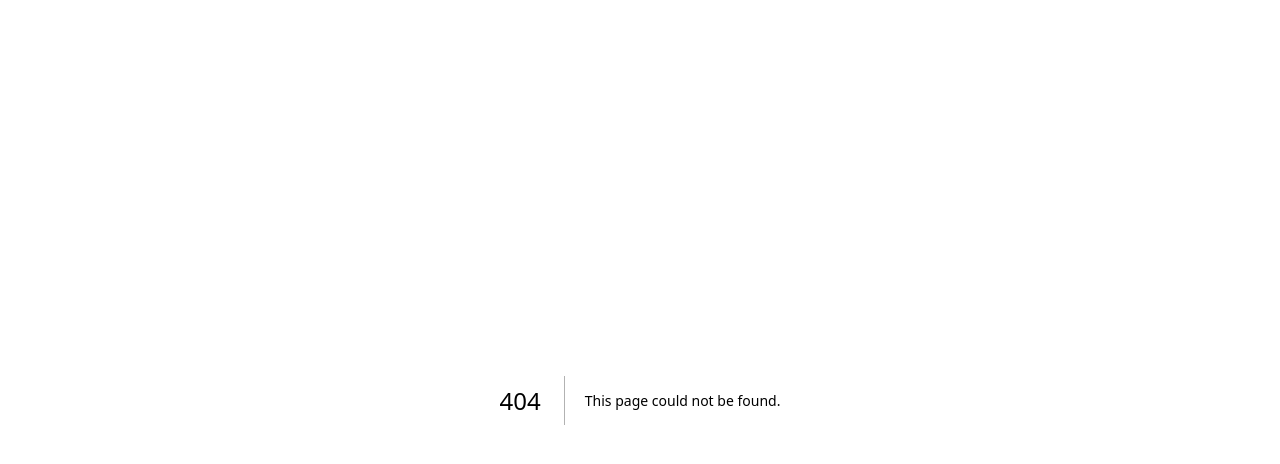
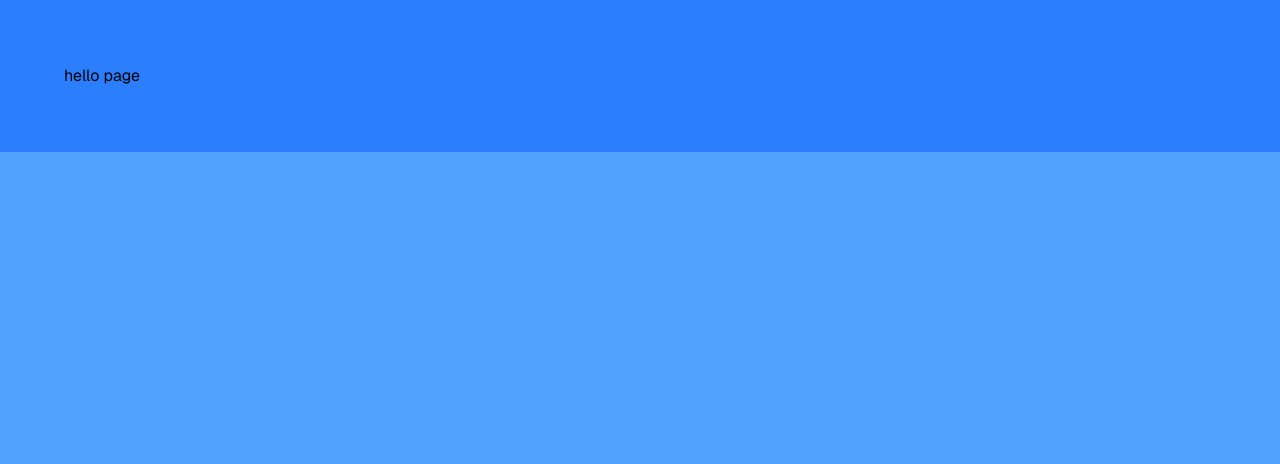
Before and after one commit to dohee12/NextJS_Study-TypeScript, a Next.js app: page /hello in a window 1280 px wide. Before the commit this address had no page. Shown: the top 464 px of the page. Built offline with nearby package versions, Linux system fonts and the light colour scheme; a web font is replaced by a local one.

Commit message:
hello 페이지 웹 title 작성 및 내용 작성

```diff
--- /dev/null
+++ b/src/app/hello/layout.tsx
@@ -0,0 +1,17 @@
+import type { Metadata } from "next";
+
+export const metadata: Metadata = {
+  title: "hello 입니다",
+};
+
+export default function RootLayout({
+  children,
+}: Readonly<{
+  children: React.ReactNode;
+}>) {
+  return (
+    <div className="bg-blue-500">
+      {children}
+    </div>
+  );
+}
--- /dev/null
+++ b/src/app/hello/page.tsx
@@ -0,0 +1,7 @@
+export default function Home() {
+  return (
+    <div className="p-16 font-[family-name:var(--font-geist-sans)]">
+      hello page
+    </div>
+  );
+}
```
